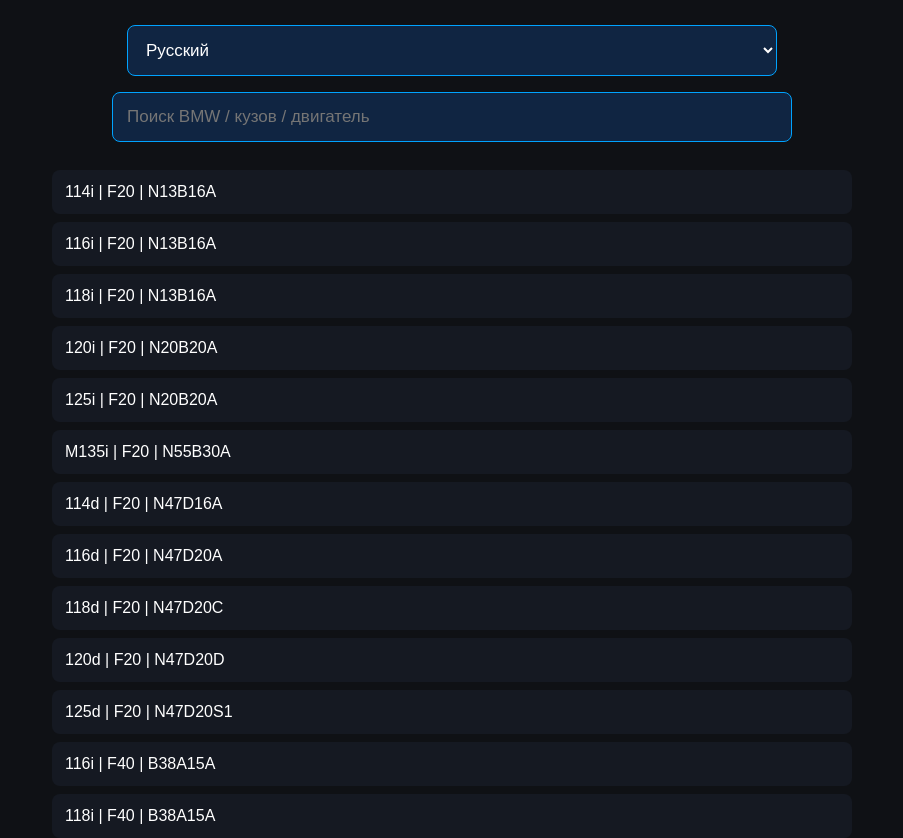
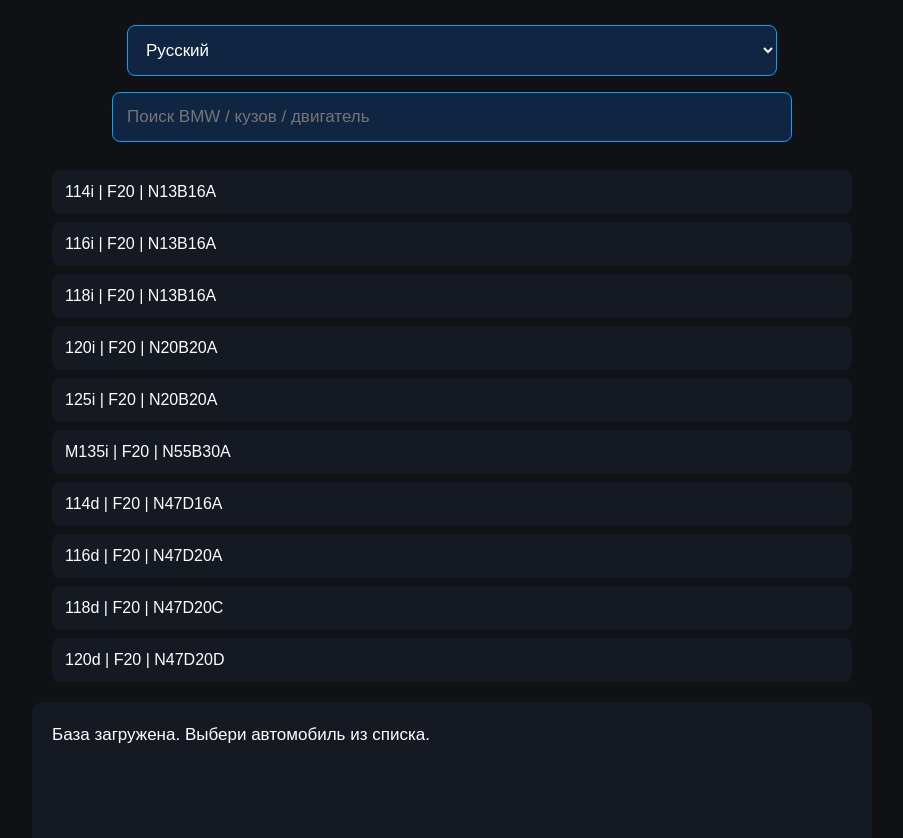
Before and after one commit to bmwstage1calc/stage1calculator, a plain HTML site: page index.html in a window 1280 px wide. Shown: the part 114-952 px from the top of the page, without its empty margins (188-1091 px from the left). Drawn offline with Linux system fonts and the light colour scheme.

Commit message:
Add files via upload

```diff
--- a/index.html
+++ b/index.html
@@ -269,12 +269,12 @@
         return fullName.includes(searchValue);
       });
 
-      if (filteredCars.length === 0 && cars.length > 0) {
+      if (filteredCars.length === 10 && cars.length > 10) {
         list.innerHTML = `<div class="car-item">${translations[currentLang].notFound}</div>`;
         return;
       }
 
-      filteredCars.forEach(car => {
+      filteredCars.slice(0, 10).forEach(car => {
         const item = document.createElement("div");
         item.className = "car-item";
         item.textContent = `${car.model} | ${car.body} | ${car.engine_code}`;
```
